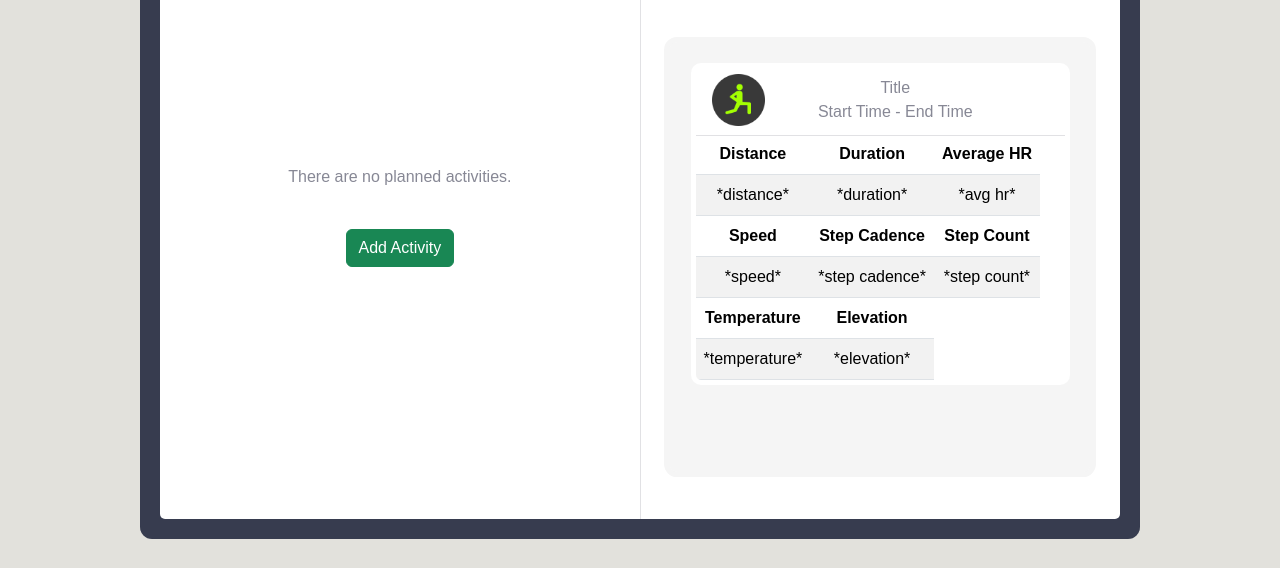
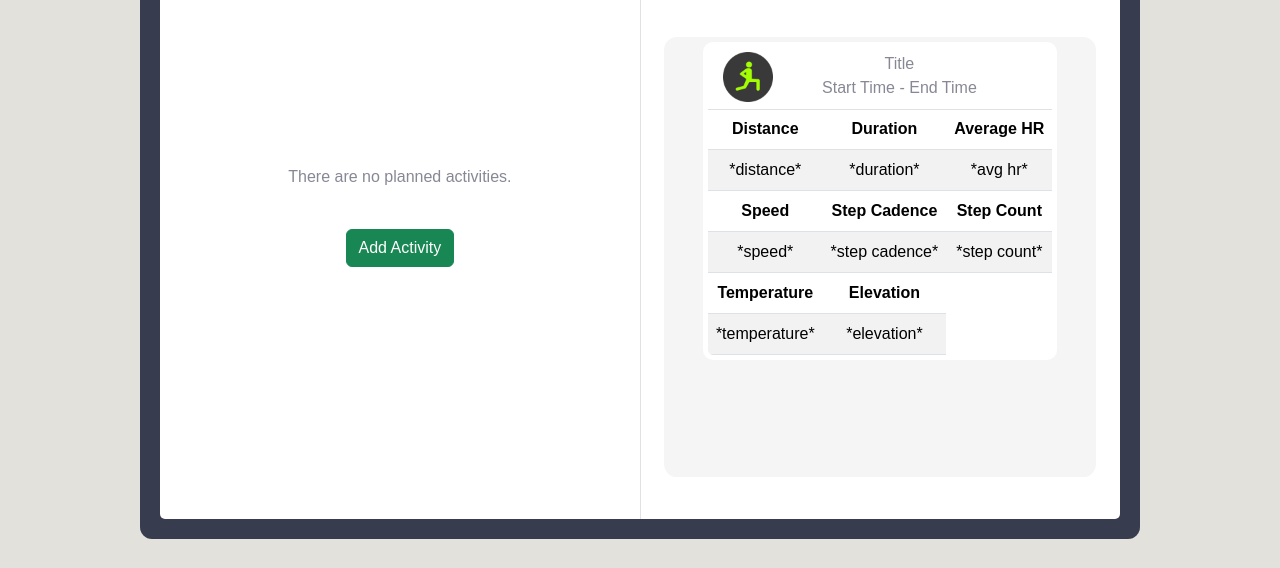
Before and after one commit to CobyArambula/fitness-planner, a website: page index.html in a window 1280 px wide. Both pictures are taken after a click on the element "10". Shown: the part 232-800 px from the top of the page. Drawn offline with nearby package versions, Linux system fonts and the light colour scheme; no server answers.

Commit message:
Recorded activity correctly centered

```diff
--- a/styles.css
+++ b/styles.css
@@ -357,11 +357,11 @@ If there are no activities recorded, a message will display describing such */
   border-radius: 10px;
   display: flex;
   flex-direction: column;
+  align-self: center;
   overflow: auto;
   min-width: 80%;
   min-height: 17%;
   height: auto;
-  margin: 5%;
 }
 
 .recorded-activity-item hr {
```
